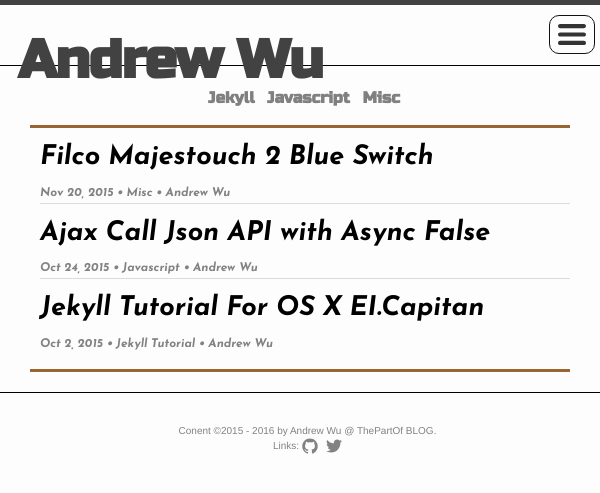
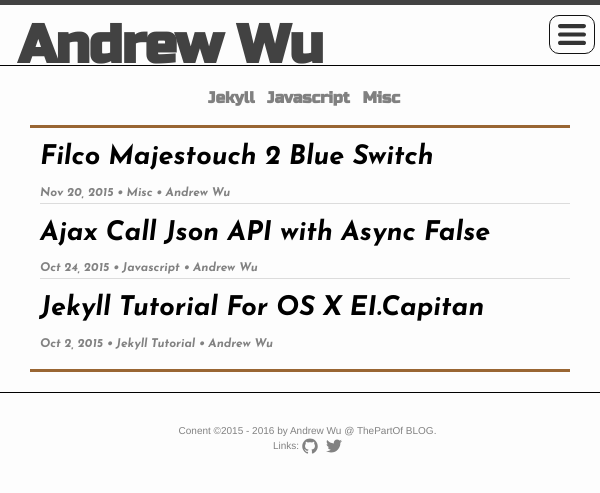
Before and after one commit to thepartof/thepartof.github.io, a Jekyll site: the page built from index.html, in a window 600 px wide. Shown: the top 493 px of the page. Built offline with Jekyll 4.4.1, drawn with Linux system fonts in a browser that asks for light colours.

Commit message:
Update _layout.scss

```diff
--- a/_sass/_layout.scss
+++ b/_sass/_layout.scss
@@ -17,6 +17,10 @@
     p{
         @include media-query($on-palm) {
             margin-top: 15px
+        }
+
+        @media (max-width:700px) and (min-width:420px){
+            margin-top: 0;
         }
     }
 }
```
